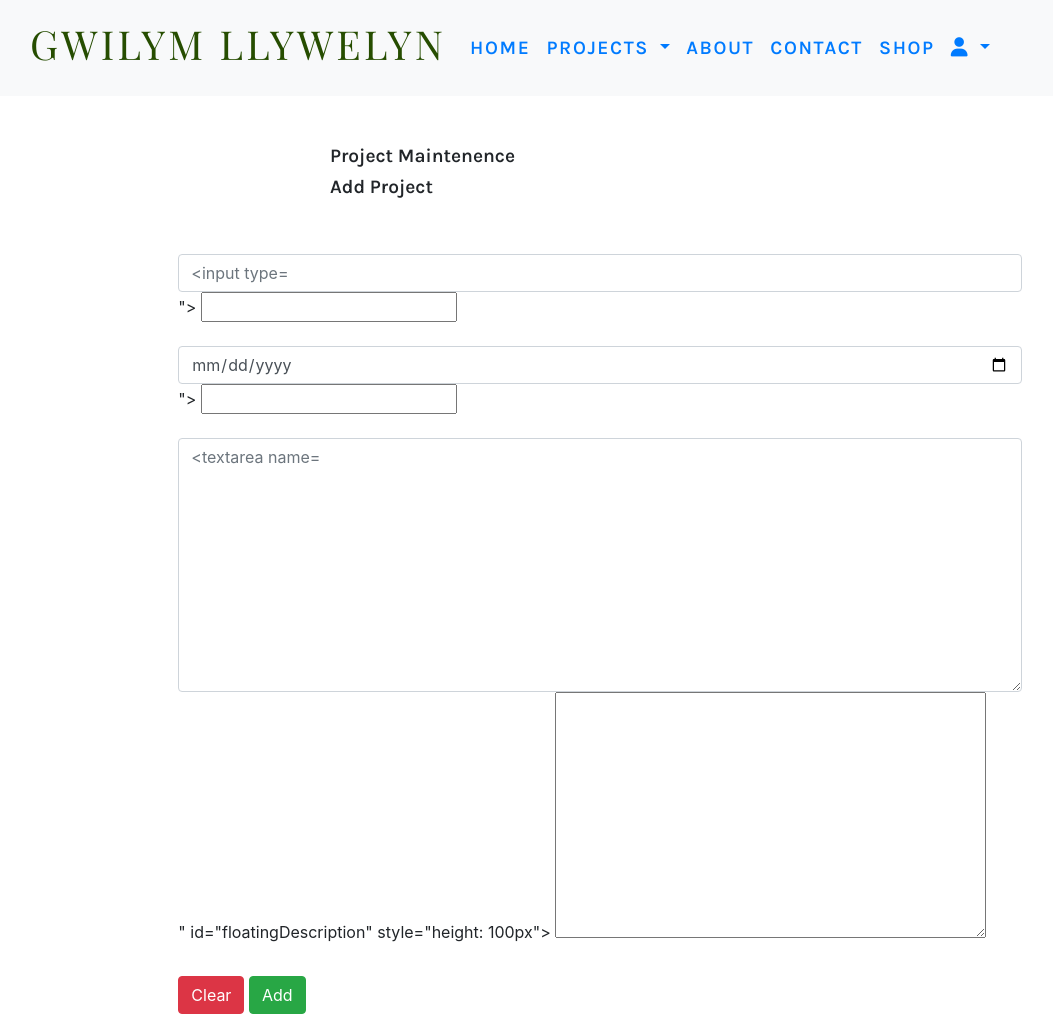
After one commit to al-ell/photography-website, a Django app: page /projects/add_project/ in a window 1280 px wide. The commit adds this page. Shown: the whole page, without its empty margins (40-1093 px from the left). Run offline with Django 3.2, Linux system fonts and the light colour scheme; some libraries are stand-ins or nearby versions.

Commit message:
add form data to add project

```diff
--- a/gl_photography/settings.py
+++ b/gl_photography/settings.py
@@ -25,7 +25,10 @@ SECRET_KEY = 'django-insecure-7e*2zisid$%i^y9-$7l^7evu%2+0a)d!k=n7_!6bgyjnlsi)v+
 # SECURITY WARNING: don't run with debug turned on in production!
 DEBUG = True
 
-ALLOWED_HOSTS = ['8000-alell-photographywebsi-a9asyzj7t8k.ws-eu111.gitpod.io']
+ALLOWED_HOSTS = [
+    '8000-alell-photographywebsi-a9asyzj7t8k.ws-eu111.gitpod.io',
+    '8000-alell-photographywebsi-a9asyzj7t8k.ws-eu114.gitpod.io',
+]
 
 
 # Application definition
@@ -41,6 +44,7 @@ INSTALLED_APPS = [
     'allauth',
     'allauth.account',
     'allauth.socialaccount',
+    'crispy_forms',
     'home',
     'projects',
 ]
--- a/projects/forms.py
+++ b/projects/forms.py
@@ -1,25 +1,35 @@
 from django import forms
+from crispy_forms.helper import FormHelper
 from .models import Project, Photo
 
 
 class ProjectForm(forms.ModelForm):
 
-    class Meta:
-        model = Project
-        fields = '__all__'
-
-
-class PhotoForm(forms.ModelForm):
+    def __init__(self, *args, **kwargs):
+        super().__init__(*args, **kwargs)
+        self.helper = FormHelper(self)
 
     class Meta:
         model = Project
         fields = '__all__'
 
+    placeholders = {
+        'name': 'Project Name',
+        'description': 'Description',
+        'date': 'Date',
+    }
+
+    class DateInput(forms.DateInput):
+        input_type = 'date'
+
+    date_input = forms.DateField(widget=DateInput)
+
+class PhotoForm(forms.ModelForm):
+
     def __init__(self, *args, **kwargs):
         super().__init__(*args, **kwargs)
-        projects = Project.objects.all()
-        friendly_names = [(c.id, c.get_friendly_name()) for p in projects]
+        self.helper = FormHelper(self)
 
-        self.fields['project'].choices = friendly_names
-        for field_name, field in self.fields.items():
-            field.widget.attrs['class']
+    class Meta:
+        model = Photo
+        fields = '__all__'
--- /dev/null
+++ b/projects/templates/projects/add_photo.html
@@ -0,0 +1,2 @@
+{% extends 'base.html' %}
+{% load static %}
--- /dev/null
+++ b/projects/templates/projects/add_project.html
@@ -0,0 +1,38 @@
+{% extends 'base.html' %}
+{% load static %}
+
+{% block page_header %}
+    <div class="container page-header-container mb-5">
+        <div class="row">
+            <div class="col-12 col-md-6 offset-md-3 page-heading p3">
+                <h2 class="heading-font">Project Maintenence</h2>
+                <h3 class="heading-font">Add Project</h3>
+            </div>
+        </div>
+    </div>
+{% endblock %}
+
+{% block content %}
+    <div class="row">
+        <div class="col-12 col-md-8 offset-md-2">
+            <form medthod="POST" action="{% url 'add_project' %}" class="form">
+                <div class="form-floating mb-3">
+                    <input type="text" class="form-control" id="floatingname" placeholder="{{ form.name }}">
+                    <label for="floatingNae">{{ form.name }}</label>
+                  </div>
+                  <div class="form-floating mb-3">
+                    <input type="date" class="form-control" id="floatingDate" placeholder="{{ form.date }}">
+                    <label for="floatingDate">{{ form.date }}</label>
+                  </div>
+                  <div class="form-floating mb-3">
+                    <textarea class="form-control" placeholder="{{ form.description }}" id="floatingDescription" style="height: 100px"></textarea>
+                    <label for="floatingDescription">{{ form.description }}</label>
+                  </div>
+                <button class="btn btn-danger mt-2 me-2 mx-auto">Clear</button>
+                <button class="btn btn-success mt-2 ms-2 mx-auto">Add</button>
+            </form>
+        </div>
+    </div>
+
+
+{% endblock %}
--- a/projects/templates/projects/wales.html
+++ b/projects/templates/projects/wales.html
@@ -2,9 +2,9 @@
 {% load static %}
 
 {% block page_header %}
-    <div class="container project-header-container">
+    <div class="container page-header-container">
         <div class="row">
-            <div class="col">
+            <div class="col-12 col-md-6 offset-md-3 page-heading">
                 <h2 class="heading-font">Project Name</h2>
                 <p class="paragraph-font">description</p>
             </div>
--- a/projects/urls.py
+++ b/projects/urls.py
@@ -6,5 +6,7 @@ from . import views
 
 urlpatterns = [
     path('', views.all_projects, name='projects'),
+    path('add_project/', views.add_project, name='add_project'),
+    path('add_photo/', views.add_photo, name='add_photo'),
     path('wales/', views.wales, name='wales'),
 ]
--- a/projects/views.py
+++ b/projects/views.py
@@ -1,5 +1,6 @@
 from django.shortcuts import render
 from .models import Project, Photo
+from .forms import ProjectForm, PhotoForm
 
 def all_projects(request):
     """ Wales Project view """
@@ -10,6 +11,26 @@ def all_projects(request):
     }
 
     return render(request, context, 'projects/all_projects.html')
+
+
+def add_project(request):
+    form = ProjectForm()
+    template = 'projects/add_project.html'
+    context = {
+        'form': form,
+    }
+
+    return render(request, template, context)
+
+
+def add_photo(request):
+    form = PhotoForm()
+    template = 'projects/add_photo.html'
+    context = {
+        'form': form,
+    }
+
+    return render(request, template, context)
 
 
 def wales(request):
--- a/requirements.txt
+++ b/requirements.txt
@@ -1,7 +1,9 @@
 asgiref==3.8.1
 Django==3.2.25
 django-allauth==0.41.0
+django-countries==7.2.1
 oauthlib==3.2.2
+pillow==10.3.0
 python3-openid==3.2.0
 pytz==2024.1
 requests-oauthlib==2.0.0
--- a/static/css/base.css
+++ b/static/css/base.css
@@ -8,6 +8,16 @@ html {
 body {
     height: calc(100vh - 6rem);
     margin: 0;
+}
+
+.page-heading {
+    margin-top: 3rem;
+}
+
+.main-container,
+.page-header-container,
+.homepage-carousel {
+    padding-top: 6rem;
 }
 
 /* Fonts - from Google Fonts */
@@ -54,9 +64,8 @@ body {
 
 /* Index */
 
-.homepage-carousel {
-    padding-top: 6rem;
-}
+
+
 
 
 
--- a/templates/base.html
+++ b/templates/base.html
@@ -3,7 +3,6 @@
 <!doctype html>
 <html lang="en">
   <head>
-
     {% block meta %}
         <!-- Update out of date browser -->
         <meta http-equiv="X-UA-Compatible" content="ie=edge">
@@ -15,8 +14,8 @@
     {% endblock %}
 
     {% block corecss %}
-    <!-- Bootstrap 5.2 -->
-    <link href="https://cdn.jsdelivr.net/npm/bootstrap@5.2.3/dist/css/bootstrap.min.css" rel="stylesheet" integrity="sha384-rbsA2VBKQhggwzxH7pPCaAqO46MgnOM80zW1RWuH61DGLwZJEdK2Kadq2F9CUG65" crossorigin="anonymous">
+    <!-- Bootstrap 4.6.2 -->
+    <link rel="stylesheet" href="https://cdn.jsdelivr.net/npm/bootstrap@4.6.2/dist/css/bootstrap.min.css" integrity="sha384-xOolHFLEh07PJGoPkLv1IbcEPTNtaed2xpHsD9ESMhqIYd0nLMwNLD69Npy4HI+N" crossorigin="anonymous">
     <!-- Google Fonts -->
     <link rel="preconnect" href="https://fonts.googleapis.com">
     <link rel="preconnect" href="https://fonts.gstatic.com" crossorigin>
@@ -32,8 +31,8 @@
     <!-- JQuery -->
     <script src="https://cdn.jsdelivr.net/npm/jquery@3.5.1/dist/jquery.min.js" integrity="sha256-9/aliU8dGd2tb6OSsuzixeV4y/faTqgFtohetphbbj0=" crossorigin="anonymous"></script>
     <!-- Bootstrap -->
-    <script src="https://cdn.jsdelivr.net/npm/@popperjs/core@2.11.6/dist/umd/popper.min.js" integrity="sha384-oBqDVmMz9ATKxIep9tiCxS/Z9fNfEXiDAYTujMAeBAsjFuCZSmKbSSUnQlmh/jp3" crossorigin="anonymous"></script>
-    <script src="https://cdn.jsdelivr.net/npm/bootstrap@5.2.3/dist/js/bootstrap.min.js" integrity="sha384-cuYeSxntonz0PPNlHhBs68uyIAVpIIOZZ5JqeqvYYIcEL727kskC66kF92t6Xl2V" crossorigin="anonymous"></script>
+    <script src="https://cdn.jsdelivr.net/npm/popper.js@1.16.1/dist/umd/popper.min.js" integrity="sha384-9/reFTGAW83EW2RDu2S0VKaIzap3H66lZH81PoYlFhbGU+6BZp6G7niu735Sk7lN" crossorigin="anonymous"></script>
+    <script src="https://cdn.jsdelivr.net/npm/bootstrap@4.6.2/dist/js/bootstrap.min.js" integrity="sha384-+sLIOodYLS7CIrQpBjl+C7nPvqq+FbNUBDunl/OZv93DB7Ln/533i8e/mZXLi/P+" crossorigin="anonymous"></script>
     <script src="https://kit.fontawesome.com/fe32e32a81.js" crossorigin="anonymous"></script>
     {% endblock %}
 
@@ -56,6 +55,8 @@
 
     <!-- Page content -->
     {% block content %}
+      <div class="container-fluid main-container">
+      </div>
     {% endblock %}
 
     <!-- Footer -->
--- a/templates/includes/main-nav.html
+++ b/templates/includes/main-nav.html
@@ -1,11 +1,11 @@
 <nav class="navbar navbar-expand-lg bg-light">
-    <div class="container-fluid ms-4 me-2">
+    <div class="container-fluid ml-4 mr-2">
         <a class="navbar-brand logo playfair-display-sc-black uppercase" href="{% url 'home' %}"><span><h1>Gwilym Llywelyn</h1></span></a>
         <button class="navbar-toggler" type="button" data-bs-toggle="collapse" data-bs-target="#navbarTogglerDemo02" aria-controls="navbarTogglerDemo02" aria-expanded="false" aria-label="Toggle navigation">
             <span class="navbar-toggler-icon"></span>
         </button>
-        <div class="collapse navbar-collapse" id="navbarTogglerDemo02">
-            <ul class="navbar-nav me-auto mb-2 mb-lg-0 heading-font uppercase">
+        <div class="collapse navbar-collapse float-right" id="navbarTogglerDemo02">
+            <ul class="navbar-nav mr-auto mb-2 mb-lg-0 heading-font uppercase">
                 <li class="nav-item">
                     <a class="nav-link active" aria-current="page" href="{% url 'home' %}">Home</a>
                 </li>
```
Also changed, not shown: projects/admin.py (+17 -1 lines).
